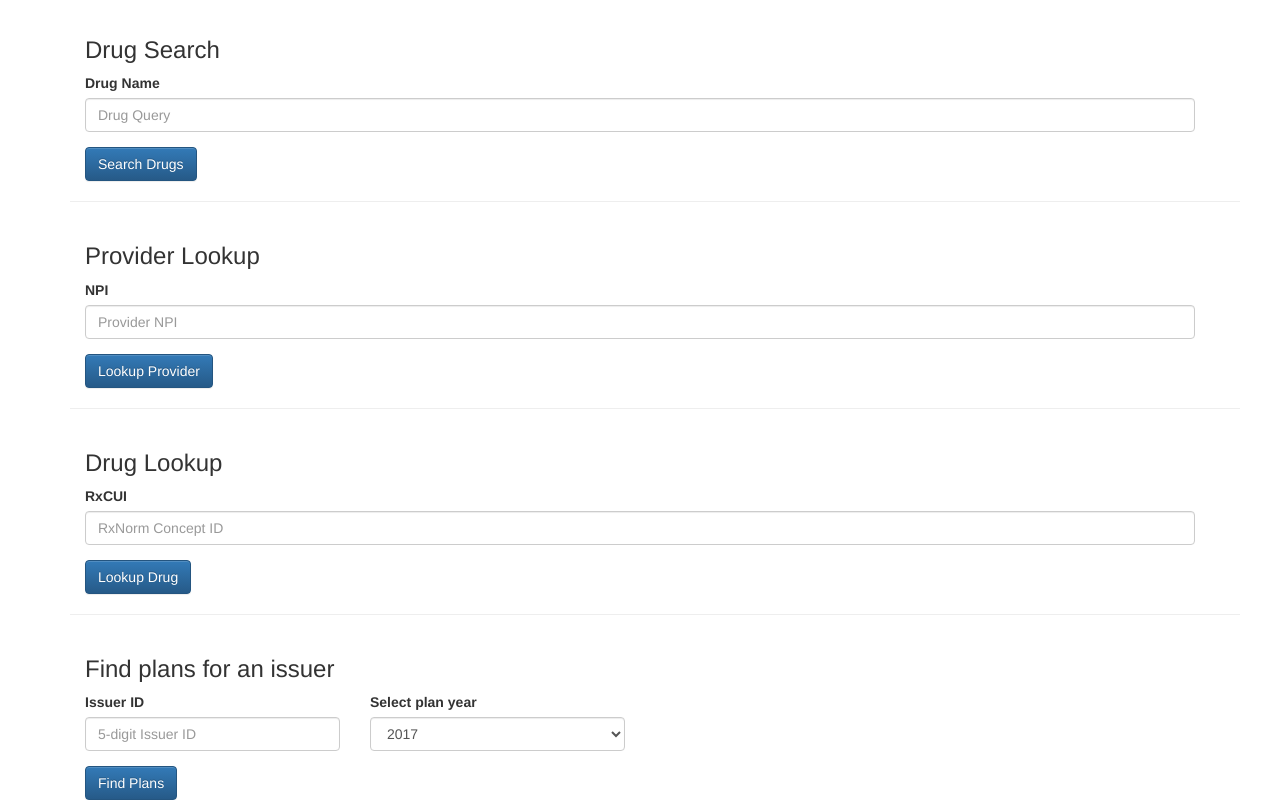
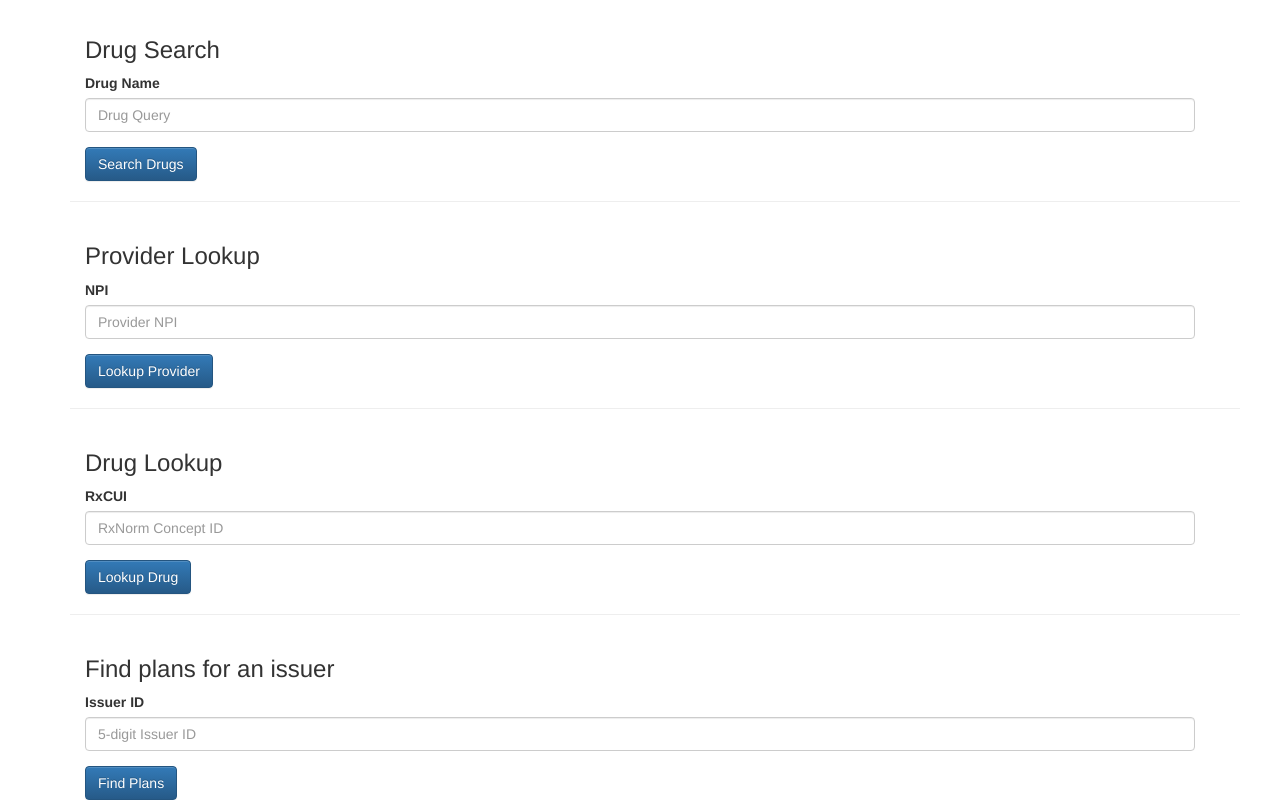
Before and after one commit to CMSgov/coverage-inspector, a plain HTML site: page index.html in a window 1280 px wide. Shown: the part 887-1687 px from the top of the page. Drawn offline with nearby package versions, Linux system fonts and the light colour scheme.

Commit message:
remove toggle, hardcode year into request

```diff
--- a/app.js
+++ b/app.js
@@ -2,7 +2,7 @@ var apiroot = 'https://marketplace.api.healthcare.gov/api/v1';
 var keystring  = 'apikey=4f3ee303150110ff194e9b51b2f605d7';
 
 function getJSON(path) {
-    return $.getJSON(apiroot + path + ((path.indexOf('?') != -1) ? '&' : '?') + keystring);
+    return $.getJSON(apiroot + path + ((path.indexOf('?') != -1) ? '&' : '?') + 'year=2017&' + keystring );
 }
 
 function checkProviderCoverage() {
@@ -254,7 +254,6 @@ function lookupPlans() {
     var iidrx = /[0-9]{5}/;
     var container = $('.issuer-plans');
     var iid = $('input[name=issuer-id]').val();
-    var year = $('#issuer-id-year').val();
 
     if (!iidrx.test(iid) || iid.match(iidrx)[0] != iid) {
         var fg = container.find('.form-group');
@@ -263,7 +262,7 @@ function lookupPlans() {
         return false;
     }
 
-    var d = getJSON('/issuers/' + iid + '/plan-ids?year=' + year);
+    var d = getJSON('/issuers/' + iid + '/plan-ids');
 
     var res = container.find('.results');
     res.addClass('hidden');
--- a/index.html
+++ b/index.html
@@ -190,23 +190,12 @@
         <div class="issuer-plans col-sm-12">
             <h3>Find plans for an issuer</h3>
             <form>
-                <div class="row">
-                    <div class="col-sm-3">
-                        <div class="form-group">
-                            <label for="issuer-id">Issuer ID</label>
-                            <input type="text" id="issuer-id" name="issuer-id" class="form-control" placeholder="5-digit Issuer ID" />
-                        </div>
-                    </div>
-                    <div class="col-sm-3">
-                        <div class="form-group">
-                            <label for="issuer-id">Select plan year</label>
-                            <select type="text" id="issuer-id-year" name="issuer-id-year" class="form-control">
-                                <option value="2017" selected>2017</option>
-                                <option value="2016">2016</option>
-                            </select>
-                        </div>
-                    </div>
+
+                <div class="form-group">
+                    <label for="issuer-id">Issuer ID</label>
+                    <input type="text" id="issuer-id" name="issuer-id" class="form-control" placeholder="5-digit Issuer ID" />
                 </div>
+
                 <input type="submit" class="btn btn-primary" value="Find Plans" />
             </form>
 
```
